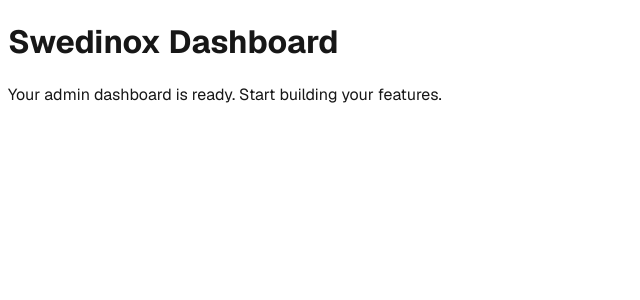
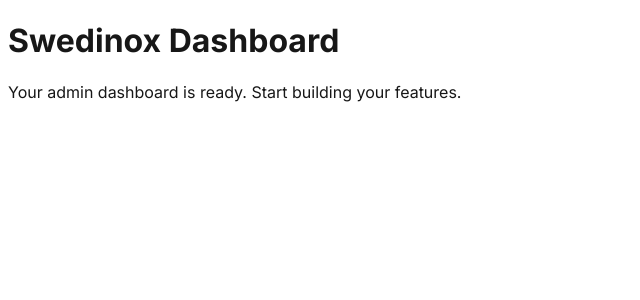
Before and after one commit to Zakaria2023/SWEDINOX-MONOREPO, a Next.js app in the folder apps/dashboard/: page / in a window 1280 px wide. Shown: the top 300 px of the page, without its empty margins (0-640 px from the left). Built offline with nearby package versions, Linux system fonts and the light colour scheme.

Commit message:
refactor: simplify font usage in layout components and update global styles

```diff
--- a/apps/dashboard/src/app/globals.css
+++ b/apps/dashboard/src/app/globals.css
@@ -1,3 +1,5 @@
+@import url("https://fonts.googleapis.com/css2?family=Inter:ital,opsz,wght@0,14..32,100..900;1,14..32,100..900&display=swap");
+
 @tailwind base;
 @tailwind components;
 @tailwind utilities;
@@ -17,5 +19,5 @@
 body {
   background: var(--background);
   color: var(--foreground);
-  font-family: var(--font-geist-sans), Arial, Helvetica, sans-serif;
+  font-family: "Inter", sans-serif;
 }
--- a/apps/dashboard/src/app/layout.tsx
+++ b/apps/dashboard/src/app/layout.tsx
@@ -1,17 +1,6 @@
 import type { Metadata } from "next";
-import { Geist, Geist_Mono } from "next/font/google";
+import { ReactNode } from "react";
 import "./globals.css";
-import { ReactNode } from "react";
-
-const geistSans = Geist({
-  variable: "--font-geist-sans",
-  subsets: ["latin"],
-});
-
-const geistMono = Geist_Mono({
-  variable: "--font-geist-mono",
-  subsets: ["latin"],
-});
 
 export const metadata: Metadata = {
   title: "Swedinox Dashboard",
@@ -24,9 +13,7 @@
 
 const RootLayout = ({ children }: Props) => (
   <html lang="en">
-    <body className={`${geistSans.variable} ${geistMono.variable} antialiased`}>
-      {children}
-    </body>
+    <body className="antialiased">{children}</body>
   </html>
 );
 
```
Also changed, not shown: 2 other files (tests, documents, lock files or other folders).
